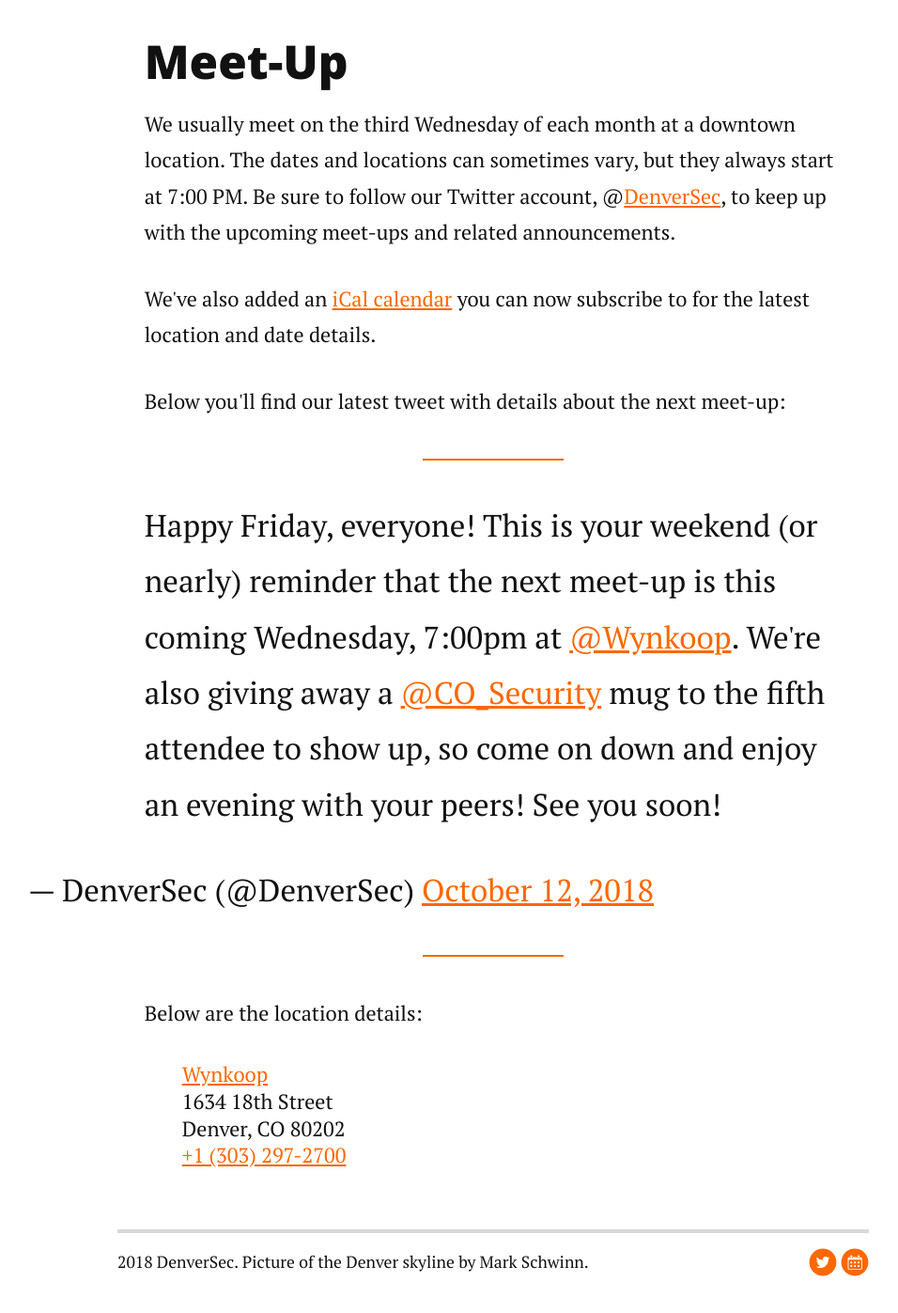
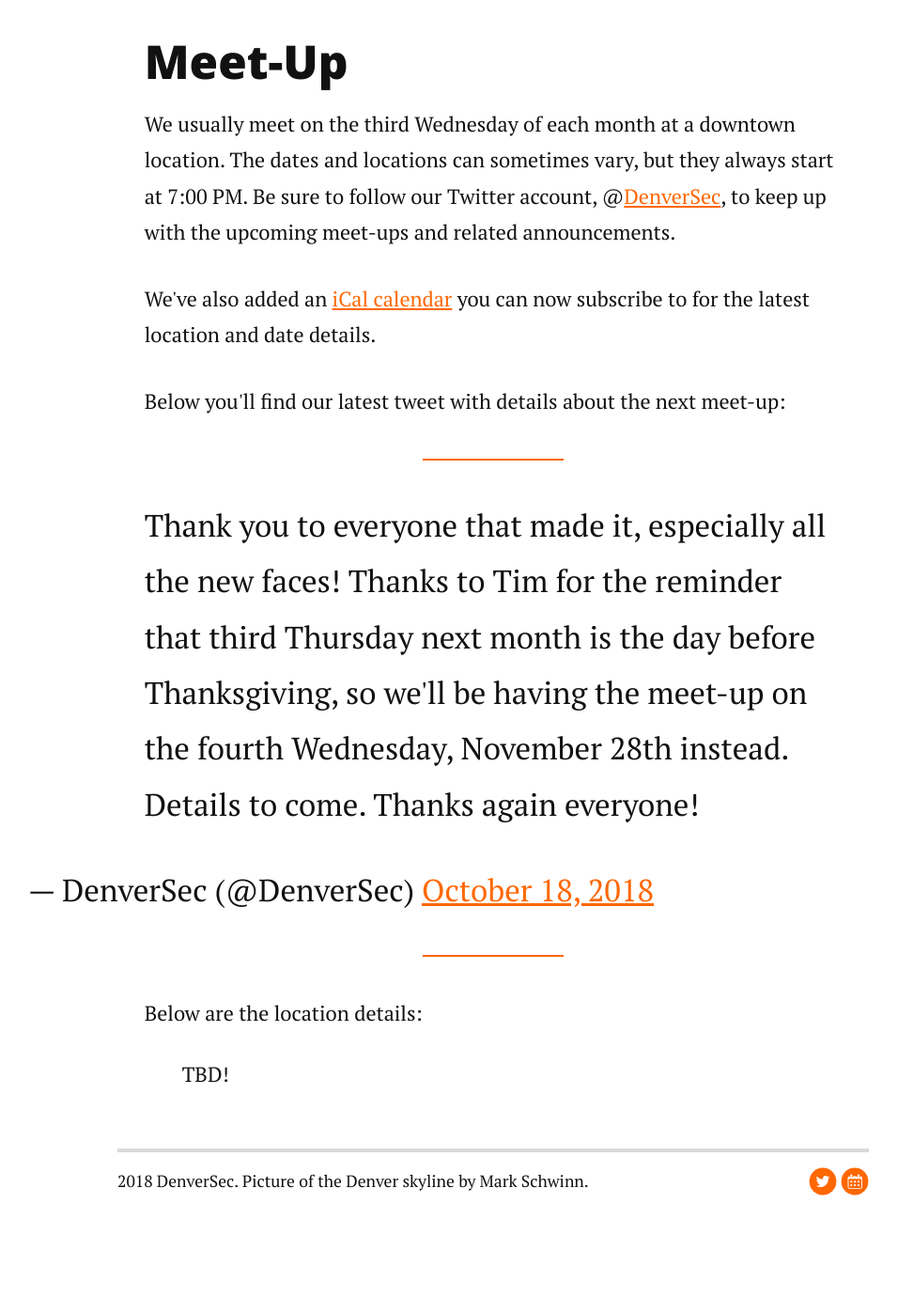
Before and after one commit to denversec/denversec.github.io, a Jekyll site: the page built from index.html, in a window 1280 px wide and 1400 px high, scrolled down 684 px. Shown: the top 1397 px of the window at 94% size, without its empty margins (115-1071 px from the left). Built offline with Jekyll 4.4.1, drawn with Linux system fonts in a browser that asks for light colours; nearby versions of some CDN libraries; comment, search, counter and statistics services are not loaded; after the commit the page ends 1998 px from its top, so only the background shows below that.

Commit message:
Update with tweet

```diff
--- a/index.html
+++ b/index.html
@@ -15,22 +15,22 @@
   <p>We've also added an <a href="/meetups.ics">iCal calendar</a> you can now subscribe to for the latest location and date details.
   <p>Below you'll find our latest tweet with details about the next meet-up:</p>
   <p>
-    <blockquote class="twitter-tweet" data-lang="en"><p lang="en" dir="ltr">Happy Friday, everyone! This is your weekend (or nearly) reminder that the next meet-up is this coming Wednesday, 7:00pm at <a href="https://twitter.com/Wynkoop?ref_src=twsrc%5Etfw">@Wynkoop</a>. We&#39;re also giving away a <a href="https://twitter.com/CO_Security?ref_src=twsrc%5Etfw">@CO_Security</a> mug to the fifth attendee to show up, so come on down and enjoy an evening with your peers! See you soon!</p>&mdash; DenverSec (@DenverSec) <a href="https://twitter.com/DenverSec/status/1050849096154533888?ref_src=twsrc%5Etfw">October 12, 2018</a></blockquote>
+    <blockquote class="twitter-tweet" data-lang="en"><p lang="en" dir="ltr">Thank you to everyone that made it, especially all the new faces! Thanks to Tim for the reminder that third Thursday next month is the day before Thanksgiving, so we&#39;ll be having the meet-up on the fourth Wednesday, November 28th instead. Details to come. Thanks again everyone!</p>&mdash; DenverSec (@DenverSec) <a href="https://twitter.com/DenverSec/status/1052770874753921029?ref_src=twsrc%5Etfw">October 18, 2018</a></blockquote>
     <script async src="https://platform.twitter.com/widgets.js" charset="utf-8"></script>
   </p>
   <p>Below are the location details:</p>
   <p class="meetup-details">
-    <!-- TBD! -->
+    TBD!
 
     <!-- <a href="http://rheinhausdenver.com/" target="_blank">Rhein Haus</a><br/>
     1415 Market Street<br/>
     Denver, CO 80202<br/>
     <a href="tel:13038002652">+1 (303) 800-2652</a> -->
 
-    <a href="http://www.wynkoop.com/" target="_blank">Wynkoop</a><br/>
+    <!-- <a href="http://www.wynkoop.com/" target="_blank">Wynkoop</a><br/>
     1634 18th Street<br/>
     Denver, CO 80202<br/>
-    <a href="tel:13032972700">+1 (303) 297-2700</a>
+    <a href="tel:13032972700">+1 (303) 297-2700</a> -->
   </p>
 
 </div>
```
